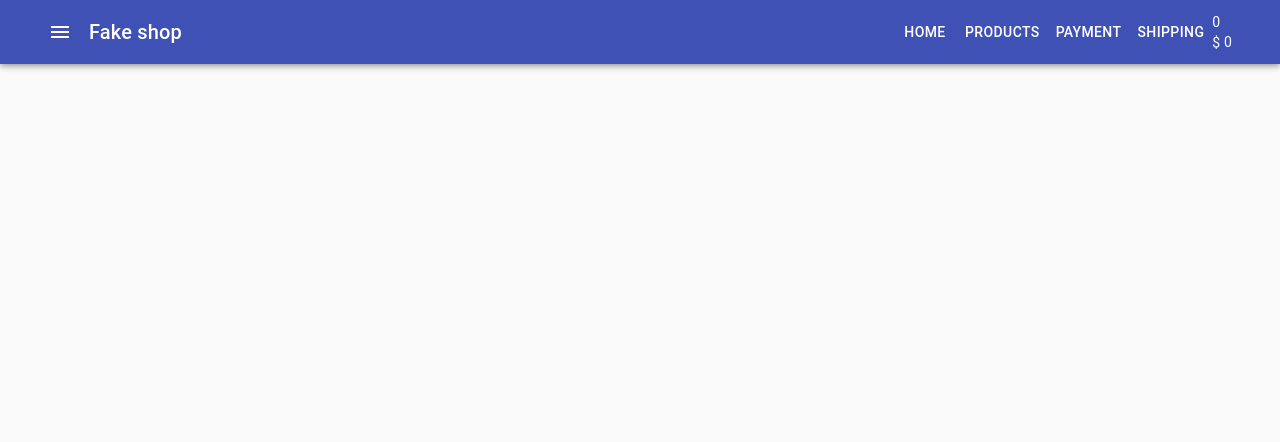
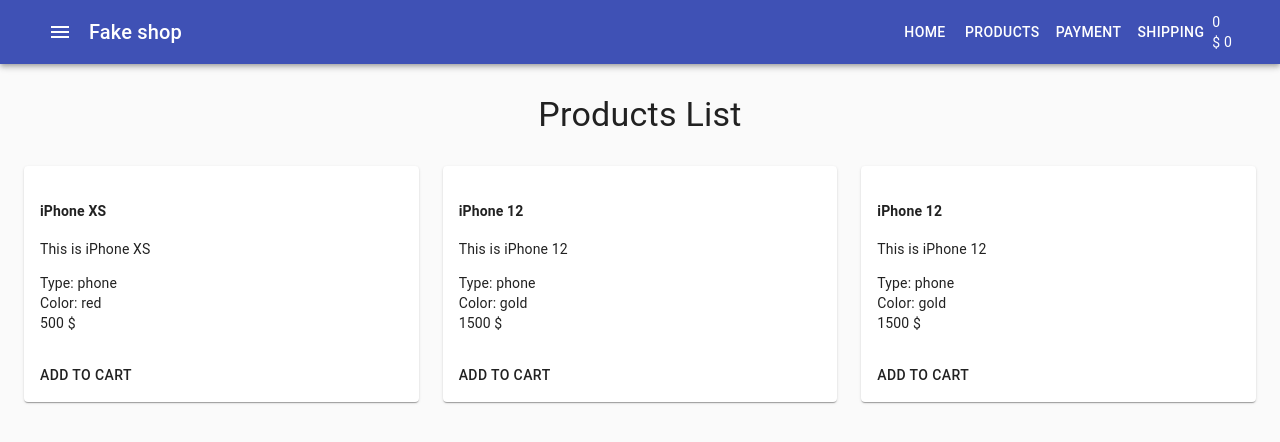
Before and after one commit to Kerekesh/shop-project, a React (Create React App) app: page / in a window 1280 px wide. Shown: the top 442 px of the page. Built offline with nearby package versions, Linux system fonts and the light colour scheme.

Commit message:
added Grid

```diff
--- /dev/null
+++ b/src/components/Products/ProductListItem.js
@@ -0,0 +1,33 @@
+import React from 'react'
+import PropTypes from 'prop-types'
+import Card from '@material-ui/core/Card'
+import CardContent from '@material-ui/core/CardContent'
+import Button from '@material-ui/core/Button'
+import CardActions from '@material-ui/core/CardActions'
+
+const ProductListItem = ({ name, description, type, color, price }) => {
+    return (
+        <Card>
+            <CardContent>
+                <h4>{name}</h4>
+                <p>{description}</p>
+                <div>Type: {type}</div>
+                <div>Color: {color}</div>
+                <div>{price} $</div>
+            </CardContent>
+            <CardActions>
+                <Button>Add to cart</Button>
+            </CardActions>
+        </Card>
+    )
+}
+
+ProductListItem.propTypes = {
+    name: PropTypes.string.isRequired,
+    description: PropTypes.string,
+    type: PropTypes.string.isRequired,
+    color: PropTypes.isRequired,
+    price: PropTypes.number,
+}
+
+export default ProductListItem
--- /dev/null
+++ b/src/components/Products/ProductsList.js
@@ -0,0 +1,66 @@
+import { makeStyles } from '@material-ui/core'
+import Grid from '@material-ui/core/Grid'
+import Typography from '@material-ui/core/Typography'
+import React from 'react'
+import ProductListItem from './ProductListItem'
+
+const useStyles = makeStyles({
+    title: {
+        margin: '30px 0',
+    },
+})
+
+const ProductsList = () => {
+    const classes = useStyles()
+
+    return (
+        <>
+            <Typography
+                variant="h4"
+                component="h1"
+                align="center"
+                className={classes.title}
+            >
+                Products List
+            </Typography>
+
+            <Grid
+                container
+                direction="row"
+                justifyContent="space-evenly"
+                alignItems="center"
+                spacing={3}
+            >
+                <Grid item xs={12} sm={6} md={4}>
+                    <ProductListItem
+                        name="iPhone XS"
+                        description="This is iPhone XS"
+                        type="phone"
+                        color="red"
+                        price={500}
+                    />
+                </Grid>
+                <Grid item xs={12} sm={6} md={4}>
+                    <ProductListItem
+                        name="iPhone 12"
+                        description="This is iPhone 12"
+                        type="phone"
+                        color="gold"
+                        price={1500}
+                    />
+                </Grid>
+                <Grid item xs={12} sm={6} md={4}>
+                    <ProductListItem
+                        name="iPhone 12"
+                        description="This is iPhone 12"
+                        type="phone"
+                        color="gold"
+                        price={1500}
+                    />
+                </Grid>
+            </Grid>
+        </>
+    )
+}
+
+export default ProductsList
--- a/src/container/App.js
+++ b/src/container/App.js
@@ -1,12 +1,14 @@
 import React from 'react'
 import CssBaseline from '@material-ui/core/CssBaseline'
 import Header from './Header/Header'
+import Main from './Main/Main'
 
 const App = () => {
     return (
         <>
             <CssBaseline />
             <Header />
+            <Main />
         </>
     )
 }
--- /dev/null
+++ b/src/container/Main/Main.js
@@ -0,0 +1,13 @@
+import Container from '@material-ui/core/Container'
+import React from 'react'
+import ProductsList from '../../components/Products/ProductsList'
+
+const Main = () => {
+    return (
+        <Container>
+            <ProductsList />
+        </Container>
+    )
+}
+
+export default Main
```
Also changed, not shown: src/components/Products/productsArray.js (added, +47 -0 lines).
